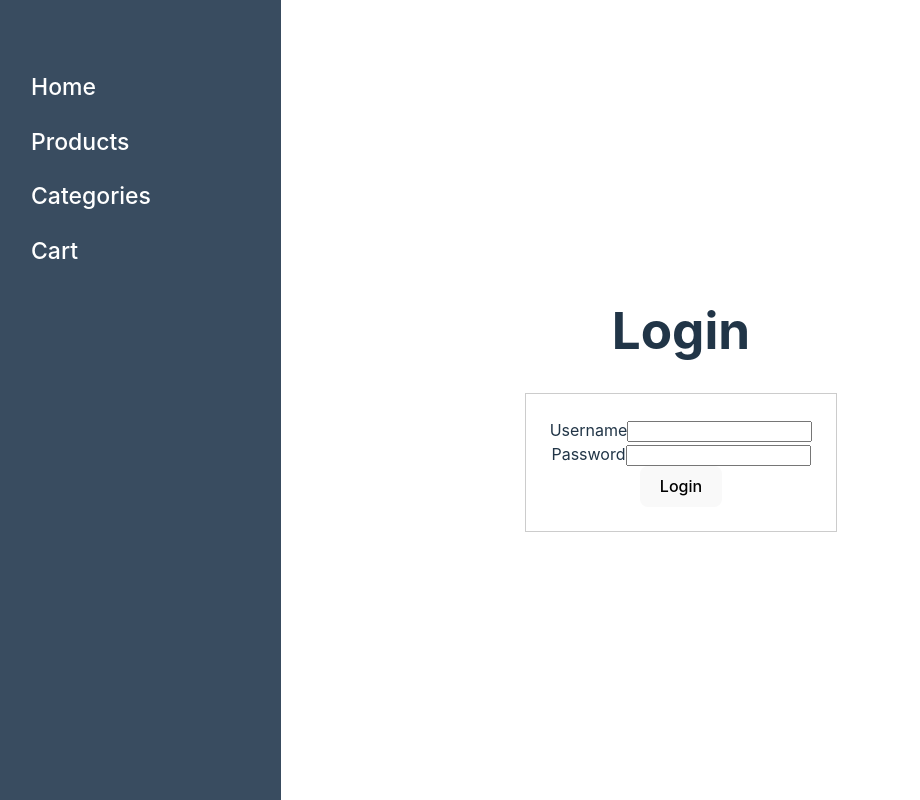
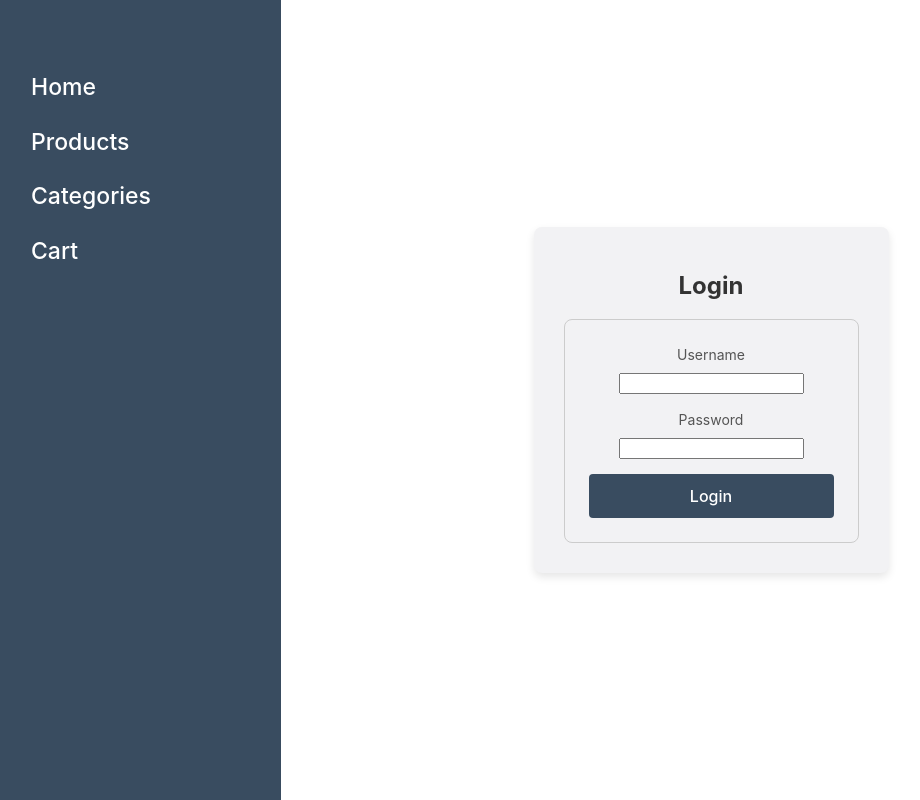
Before and after one commit to Nastiia18/ReactCourse_Marketplace_Projects, a React (Vite) app in the folder marketplace/: page /login in a window 1280 px wide. Shown: the whole page, without its empty margins (59-979 px from the left). Built offline with nearby package versions, Linux system fonts and the light colour scheme.

Commit message:
Commit fixes

```diff
--- a/marketplace/src/App.css
+++ b/marketplace/src/App.css
@@ -38,7 +38,7 @@
 }
 
 .read-the-docs {
-  color: #888;
+  color: white;
 }
 
 nav {
@@ -78,19 +78,26 @@ nav li a:hover {
   color: #d3d3d3;
 }
 
-/*продукт*/
 
-.products-list {
-  list-style-type: none;
-  padding: 0;
-  margin: 0;
+table {
+  width: 100%;
+  border-collapse: collapse;
+  margin-top: 20px;
 }
 
-.product-item {
-  display: flex;
-  justify-content: space-between;
+th, td {
   padding: 10px;
+  text-align: left;
   border-bottom: 1px solid #ccc;
+}
+
+th {
+  font-weight: bold;
+  background-color: #E4E5EA;
+}
+
+td img {
+  border-radius: 5px;
 }
 
 .product-title {
@@ -100,18 +107,23 @@ nav li a:hover {
 .product-price {
   color: #007BFF;
 }
+
+tr:hover {
+  background-color: #E4E5EA;
+}
+
 /*юзер*/
 .users-list {
-  list-style-type: none; /* Прибираємо крапки */
-  padding: 0; /* Внутрішні відступи */
-  margin: 0; /* Зовнішні відступи */
+  list-style-type: none;
+  padding: 0;
+  margin: 0;
 }
 
 .user-item {
-  display: flex; /* Використовуємо Flexbox для вирівнювання елементів */
-  justify-content: space-between; /* Вирівнюємо текст по краях */
-  padding: 10px; /* Внутрішні відступи для кожного користувача */
-  border-bottom: 1px solid #ccc; /* Лінія розділу між користувачами */
+  display: flex;
+  justify-content: space-between;
+  padding: 10px;
+  border-bottom: 1px solid #ccc;
 }
 
 .user-name {
@@ -120,5 +132,75 @@ nav li a:hover {
 }
 
 .user-email {
-  color: #007BFF; /* Колір для електронної пошти */
+  color: #007BFF;
 }
+
+/*login*/
+
+
+.login-container {
+  background: #f2f2f4;
+  padding: 30px;
+  border-radius: 8px;
+  box-shadow: 0 4px 8px rgba(0, 0, 0, 0.1);
+  width: 100%;
+  max-width: 400px;
+}
+
+.login-form-container .form-input {
+  background: #f2f2f4;
+  border: 0.5px solid #033572;
+}
+.login-header {
+  text-align: center;
+  color: #333;
+  margin-bottom: 20px;
+  font-size: 24px;
+}
+
+.login-form-container {
+  padding: 1.5em;
+  border-radius: 8px;
+  border: 1px solid #ccc;
+}
+
+.form-group {
+  margin-bottom: 15px;
+}
+
+label {
+  display: block;
+  color: #555;
+  font-size: 14px;
+  margin-bottom: 5px;
+
+}
+
+.form-input {
+  width: 100%;
+  padding: 10px;
+  border: 1px solid #ddd;
+  border-radius: 4px;
+  font-size: 14px;
+  margin-bottom: 10px;
+}
+
+.form-input:focus {
+  border-color: #033572;
+  outline: none;
+}
+
+.login-button {
+  width: 100%;
+  padding: 12px;
+  background-color: #394C60 ;
+  color: white;
+  border: none;
+  border-radius: 4px;
+  font-size: 16px;
+  cursor: pointer;
+}
+
+.login-button:hover {
+  background-color: #6682a4;
+}
--- a/marketplace/src/pages/auth/LoginPage.tsx
+++ b/marketplace/src/pages/auth/LoginPage.tsx
@@ -1,23 +1,23 @@
-import React, { useState } from "react";
-import { useNavigate } from "react-router-dom";
+import React, { useState } from 'react';
+import { useNavigate } from 'react-router-dom';
 
 const users = [
   {
-    userName: "admin",
-    password: "admin",
-    role: "admin",
+    userName: 'admin',
+    password: 'admin',
+    role: 'admin',
   },
   {
-    userName: "user",
-    password: "user",
-    role: "user",
+    userName: 'user',
+    password: 'user',
+    role: 'user',
   },
 ];
 
 const LoginPage: React.FC = () => {
   const navigate = useNavigate();
-  const [userName, setUserName] = useState("");
-  const [password, setPassword] = useState("");
+  const [userName, setUserName] = useState('');
+  const [password, setPassword] = useState('');
 
   const handleUserNameInputChange = (
     event: React.ChangeEvent<HTMLInputElement>
@@ -36,33 +36,25 @@ const LoginPage: React.FC = () => {
     const user = users.find((user) => user.userName === userName);
 
     if (!user) {
-      alert("User does not exist");
+      alert('User does not exist');
       return;
     }
 
     if (user.password !== password) {
-      alert("Invalid password");
+      alert('Invalid password');
       return;
     }
 
-    localStorage.setItem("user", JSON.stringify(user));
-    navigate(user.role === "admin" ? "/users" : "/");
+    localStorage.setItem('user', JSON.stringify(user));
+    navigate(user.role === 'admin' ? '/users' : '/');
   };
 
   return (
-    <div
-      style={{
-        display: "flex",
-        flexDirection: "column",
-        alignItems: "center",
-        justifyContent: "center",
-        width: "960px",
-      }}
-    >
-      <h1>Login</h1>
-      <div style={{ padding: "1.5em", border: "1px solid #ccc" }}>
+    <div className="login-container">
+      <h1 className="login-header">Login</h1>
+      <div className="login-form-container">
         <form onSubmit={handleSubmit}>
-          <div>
+          <div className="form-group">
             <label htmlFor="username">Username</label>
             <input
               id="username"
@@ -72,7 +64,7 @@ const LoginPage: React.FC = () => {
               onChange={handleUserNameInputChange}
             />
           </div>
-          <div>
+          <div className="form-group">
             <label htmlFor="password">Password</label>
             <input
               id="password"
@@ -82,7 +74,9 @@ const LoginPage: React.FC = () => {
               onChange={handlePasswordInputChange}
             />
           </div>
-          <button type="submit">Login</button>
+          <button type="submit" className="login-button">
+            Login
+          </button>
         </form>
       </div>
     </div>
--- a/marketplace/src/pages/products/components/ProductsPage.tsx
+++ b/marketplace/src/pages/products/components/ProductsPage.tsx
@@ -44,14 +44,37 @@ const ProductsPage: React.FC = () => {
       <h1>Products Page</h1>
       {loading && <p>Loading...</p>} {}
       {error && <p>Error: {error}</p>} {}
-      <ul className="products-list">
-        {products.map((product) => (
-          <li className="product-item" key={product.id}>
-            <span className="product-title">{product.title}</span>
-            <span className="product-price">${product.price}</span>
-          </li>
-        ))}
-      </ul>
+      <table>
+        <thead>
+          <tr>
+            <th>ID</th>
+            <th>Title</th>
+            <th>Price</th>
+            <th>Description</th>
+            <th>Category</th>
+            <th>Image</th>
+          </tr>
+        </thead>
+        <tbody>
+          {products.map((product) => (
+            <tr key={product.id}>
+              <td>{product.id}</td>
+              <td>{product.title}</td>
+              <td>${product.price}</td>
+              <td>{product.description}</td>
+              <td>{product.category}</td>
+              <td>
+                <img
+                  src={product.image}
+                  alt={product.title}
+                  width="50"
+                  height="50"
+                />
+              </td>
+            </tr>
+          ))}
+        </tbody>
+      </table>
     </div>
   );
 };
--- a/marketplace/src/pages/users/components/Users.tsx
+++ b/marketplace/src/pages/users/components/Users.tsx
@@ -43,16 +43,30 @@ const Users: React.FC = () => {
     <div>
       <h1>Users</h1>
       {loading && <p>Loading...</p>} {error && <p>Error: {error}</p>}
-      <ul className="users-list">
-        {users.map((user) => (
-          <li className="user-item" key={user.id}>
-            <span className="user-name">
-              {user.name.firstname} {user.name.lastname}
-            </span>
-            <span className="user-email">{user.email}</span>
-          </li>
-        ))}
-      </ul>
+      <table>
+        <thead>
+          <tr>
+            <th>ID</th>
+            <th>First Name</th>
+            <th>Last Name</th>
+            <th>Email</th>
+            <th>City</th>
+            <th>Phone</th>
+          </tr>
+        </thead>
+        <tbody>
+          {users.map((user) => (
+            <tr key={user.id}>
+              <td>{user.id}</td>
+              <td>{user.name.firstname}</td>
+              <td>{user.name.lastname}</td>
+              <td>{user.email}</td>
+              <td>{user.address.city}</td>
+              <td>{user.phone}</td>
+            </tr>
+          ))}
+        </tbody>
+      </table>
     </div>
   );
 };
--- a/marketplace/src/pages/users/services/UserService.ts
+++ b/marketplace/src/pages/users/services/UserService.ts
@@ -1,12 +1,10 @@
 // src/services/UserService.ts
 import { HttpClient } from '../../../utils/http/HttpClient';
 
-// Інтерфейс для користувача
 export interface User {
     id: number;
     email: string;
     username: string;
-    password: string; // Якщо потрібно, можеш не включати це поле у реальному проекті з міркувань безпеки
     name: {
         firstname: string;
         lastname: string;
@@ -24,15 +22,15 @@ export interface User {
     phone: string;
 }
 
-type CreateUserRequest = Omit<User, 'id'>; // Створення користувача без id
-type UpdateUserRequest = User; // Оновлення користувача включає id
+type CreateUserRequest = Omit<User, 'id'>;
+type UpdateUserRequest = User;
 
 export class UserService {
     private httpClient: HttpClient;
 
     constructor(signal?: AbortSignal) {
         this.httpClient = new HttpClient({
-            baseURL: 'https://fakestoreapi.com/users', // URL бази даних для користувачів
+            baseURL: 'https://fakestoreapi.com/users',
             timeout: 10000,
             signal,
         });
--- a/marketplace/src/utils/http/HttpClient.ts
+++ b/marketplace/src/utils/http/HttpClient.ts
@@ -70,13 +70,12 @@ export class HttpClient {
   private initInterceptors() {
     this.axiosInstance.interceptors.request.use(
       (config) => {
-        const apiKey =
+       /* const apiKey =
           localStorage.getItem("apiKey") ?? "SrFeARsHHeiM2kaAABFGnnlk6Tgu4Wzt";
 
         if (apiKey) {
           config.params = { ...config.params, "api-key": apiKey };
-        }
-
+        }*/
 
         return config;
       },
```
